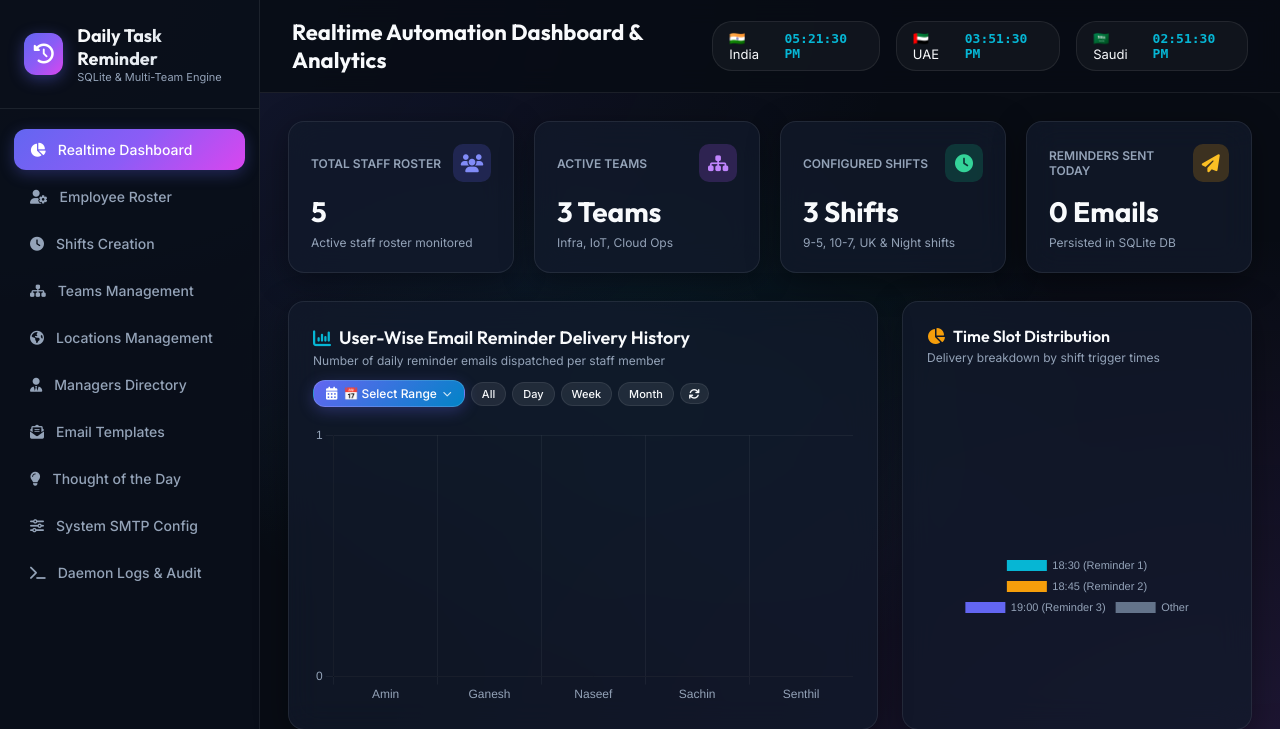
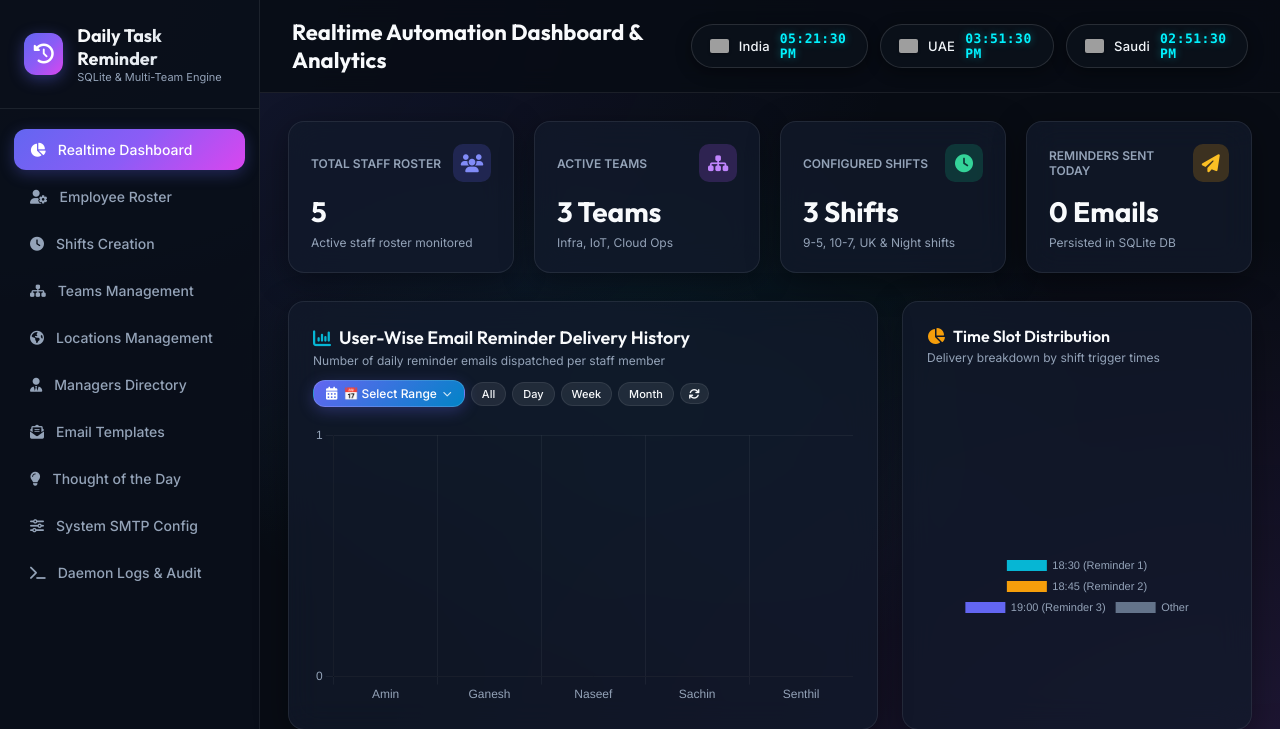
Before and after one commit to sainisoftravi/Daily-Task-Reminder-APP, a Flask app: page / in a window 1280 px wide. Shown: the top 729 px of the page. Run offline with Flask 3, Linux system fonts and the light colour scheme; data comes from the database, SQL or seed files in the repository; both versions use the stored data as it was after the commit; data that the repository does not hold is empty; grey boxes are pictures that could not be loaded.

Commit message:
Dashbord Layout

```diff
--- a/templates/layout.html
+++ b/templates/layout.html
@@ -183,24 +183,52 @@
 
         .clocks-bar {
             display: flex;
-            gap: 16px;
+            align-items: center;
+            gap: 12px;
         }
 
         .clock-pill {
-            padding: 8px 16px;
-            background: rgba(255, 255, 255, 0.04);
-            border: 1px solid var(--card-border);
-            border-radius: 20px;
+            padding: 6px 18px;
+            background: rgba(12, 18, 28, 0.85);
+            border: 1px solid rgba(255, 255, 255, 0.12);
+            border-radius: 30px;
             display: flex;
             align-items: center;
             gap: 10px;
             font-size: 13px;
+            box-shadow: 0 4px 15px rgba(0, 0, 0, 0.4);
+            transition: all 0.25s ease;
+        }
+
+        .clock-pill:hover {
+            border-color: rgba(6, 182, 212, 0.4);
+            background: rgba(15, 23, 42, 0.95);
+            box-shadow: 0 4px 20px rgba(6, 182, 212, 0.15);
+        }
+
+        .clock-flag {
+            width: 20px;
+            height: 14px;
+            object-fit: cover;
+            border-radius: 2px;
+            box-shadow: 0 1px 3px rgba(0,0,0,0.3);
+            display: inline-block;
+        }
+
+        .clock-country {
+            color: #f1f5f9;
+            font-weight: 500;
+            font-size: 13px;
+            letter-spacing: 0.2px;
         }
 
         .clock-time {
-            font-weight: 600;
-            color: var(--accent-cyan);
-            font-family: monospace;
+            font-weight: 700;
+            color: #00f2fe;
+            font-family: 'JetBrains Mono', 'Fira Code', 'Consolas', 'Courier New', monospace;
+            font-size: 13px;
+            letter-spacing: 0.5px;
+            text-shadow: 0 0 8px rgba(0, 242, 254, 0.4);
         }
 
         .content-container {
@@ -484,16 +512,19 @@
             <!-- Timezone Clocks Bar -->
             <div class="clocks-bar">
                 <div class="clock-pill">
-                    <span>🇮🇳 India</span>
-                    <span class="clock-time" id="clock-ist">--:-- --</span>
+                    <img src="https://flagcdn.com/w40/in.png" alt="India" class="clock-flag" onerror="this.outerHTML='🇮🇳'">
+                    <span class="clock-country">India</span>
+                    <span class="clock-time" id="clock-ist">--:--:-- --</span>
                 </div>
                 <div class="clock-pill">
-                    <span>🇦🇪 UAE</span>
-                    <span class="clock-time" id="clock-gst">--:-- --</span>
+                    <img src="https://flagcdn.com/w40/ae.png" alt="UAE" class="clock-flag" onerror="this.outerHTML='🇦🇪'">
+                    <span class="clock-country">UAE</span>
+                    <span class="clock-time" id="clock-gst">--:--:-- --</span>
                 </div>
                 <div class="clock-pill">
-                    <span>🇸🇦 Saudi</span>
-                    <span class="clock-time" id="clock-ast">--:-- --</span>
+                    <img src="https://flagcdn.com/w40/sa.png" alt="Saudi" class="clock-flag" onerror="this.outerHTML='🇸🇦'">
+                    <span class="clock-country">Saudi</span>
+                    <span class="clock-time" id="clock-ast">--:--:-- --</span>
                 </div>
             </div>
         </header>
@@ -509,13 +540,15 @@
     <script>
         function updateClocks() {
             const now = new Date();
-            const ist = new Date(now.toLocaleString('en-US', { timeZone: 'Asia/Kolkata' }));
-            const gst = new Date(now.toLocaleString('en-US', { timeZone: 'Asia/Dubai' }));
-            const ast = new Date(now.toLocaleString('en-US', { timeZone: 'Asia/Riyadh' }));
+            const opts = { hour: '2-digit', minute: '2-digit', second: '2-digit', hour12: true };
 
-            document.getElementById('clock-ist').innerText = ist.toLocaleTimeString('en-US', { hour: '2-digit', minute: '2-digit', second: '2-digit' });
-            document.getElementById('clock-gst').innerText = gst.toLocaleTimeString('en-US', { hour: '2-digit', minute: '2-digit', second: '2-digit' });
-            document.getElementById('clock-ast').innerText = ast.toLocaleTimeString('en-US', { hour: '2-digit', minute: '2-digit', second: '2-digit' });
+            try {
+                document.getElementById('clock-ist').innerText = now.toLocaleTimeString('en-US', { ...opts, timeZone: 'Asia/Kolkata' });
+                document.getElementById('clock-gst').innerText = now.toLocaleTimeString('en-US', { ...opts, timeZone: 'Asia/Dubai' });
+                document.getElementById('clock-ast').innerText = now.toLocaleTimeString('en-US', { ...opts, timeZone: 'Asia/Riyadh' });
+            } catch (err) {
+                console.error("Clock update error:", err);
+            }
         }
         setInterval(updateClocks, 1000);
         updateClocks();
```
Also changed, not shown: data/app_database.db.
